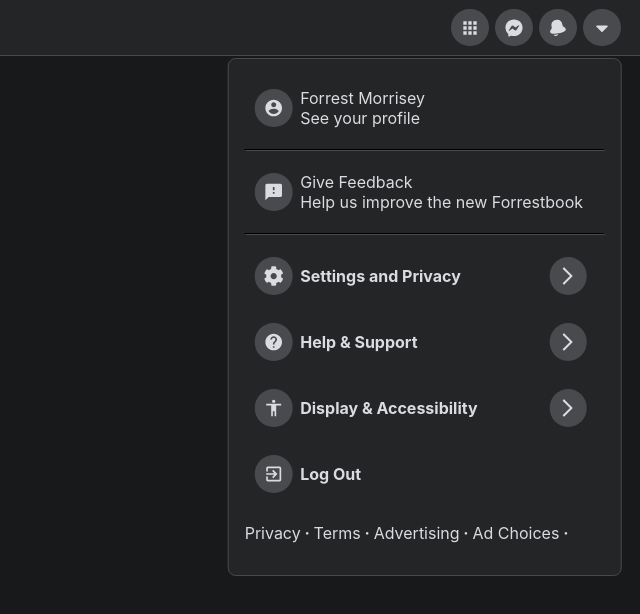
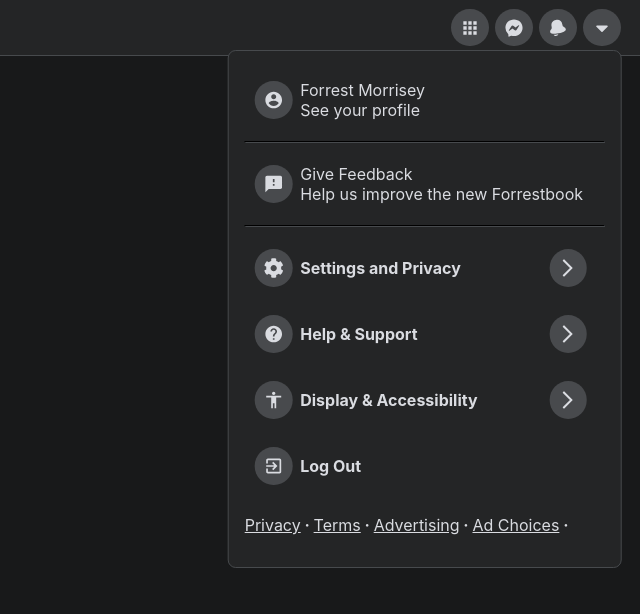
Before and after one commit to fmorrisey/FB_DropDown, a React (Create React App) app: page / in a window 1280 px wide. Shown: the top 614 px of the page, without its empty margins (640-1280 px from the left). Built offline with nearby package versions, Linux system fonts and the light colour scheme.

Commit message:
Small adjustments

```diff
--- a/src/index.css
+++ b/src/index.css
@@ -34,7 +34,6 @@ ul {
 
 a {
   color: var(--text-color);
-  text-decoration: none;
 }
 
 b {
@@ -106,7 +105,7 @@ hr {
 
 .dropdown {
   position: absolute;
-  top: 58px;
+  top: 50px;
   /* width: 15.63vw; */
   width: 360px;
   transform: translateX(-45%);
@@ -120,11 +119,12 @@ hr {
 }
 
 .dropdown-footer {
+  text-decoration: none;
 }
 
 .dropdown-footer > a:hover {
   color: var(--bg-accent);
-  text-decoration: underline !important;
+  text-decoration: underline;
 }
 
 .menu-item {
```
